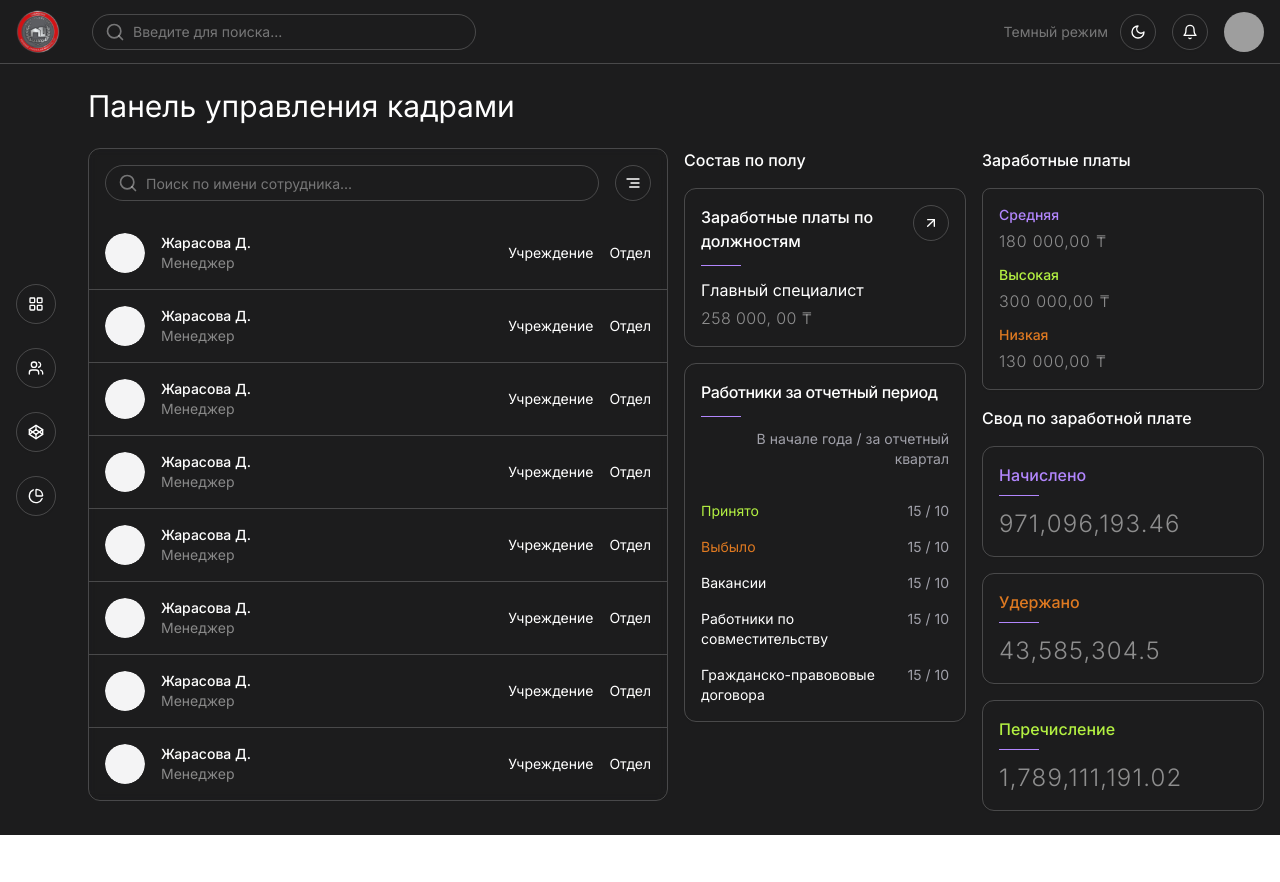
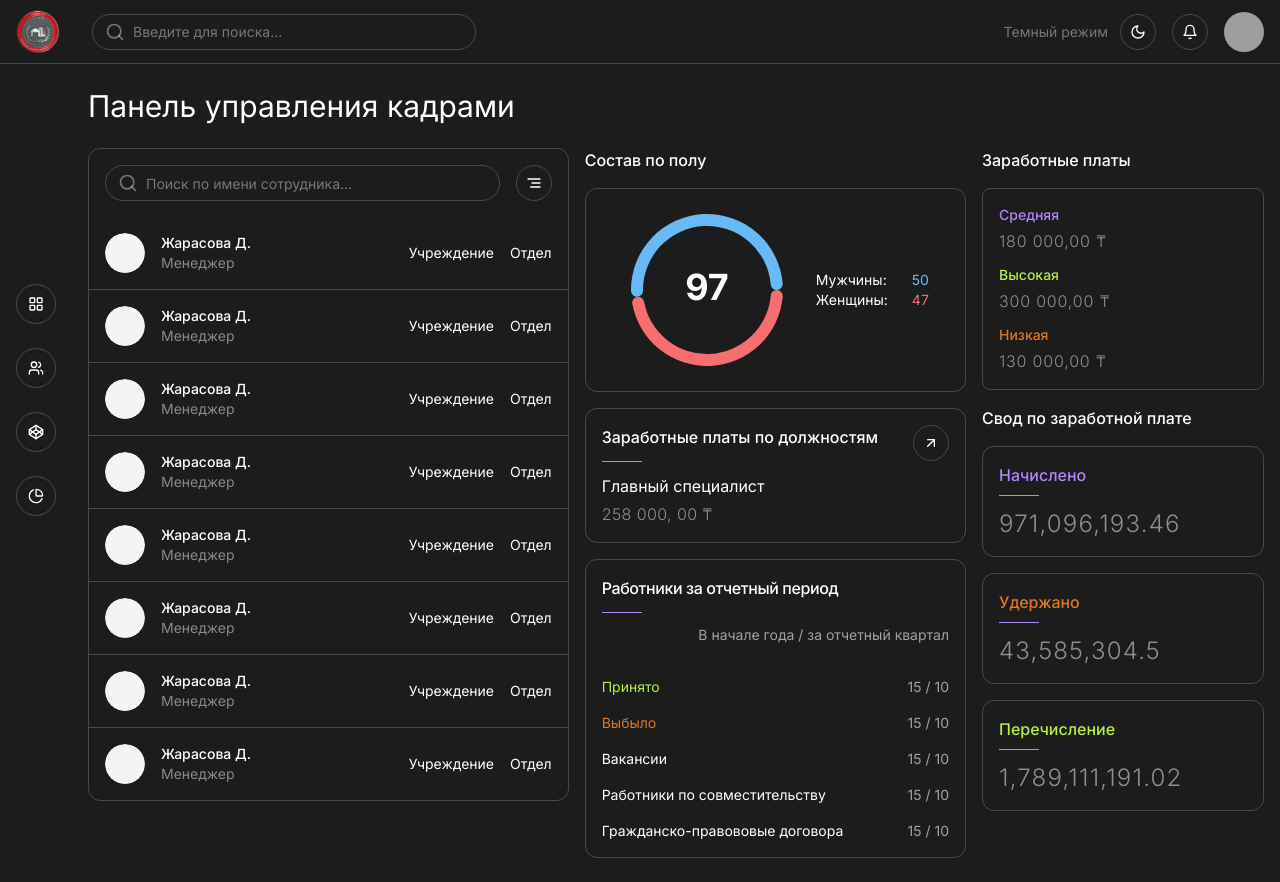
Before and after one commit to sogeking7/nusa-front, a Next.js app: page /home/people in a window 1280 px wide. Before the commit the page ends 835 px from the top, so only its background shows below. Built offline with nearby package versions, Linux system fonts and the light colour scheme; grey boxes are pictures that could not be loaded.

Commit message:
fix: donut-chart

```diff
--- a/src/app/home/people/page.tsx
+++ b/src/app/home/people/page.tsx
@@ -1,9 +1,9 @@
-import { DonutChart } from "@/components/ui/donut-chart";
 import { EmployeeStatsCard } from "@/features/pm/components/EmployeeStats";
 import ListContainer from "@/features/pm/components/ListContainer";
 import { SalaryCard } from "@/features/pm/components/SalaryCard";
 import { SalaryStats } from "@/features/pm/components/SalaryStats";
 import { SummaryCard } from "@/features/pm/components/SummaryCard";
+import { GenderChart } from "@/features/pm/components/GenderChart";
 
 const mockData = {
   genderStats: {
@@ -42,27 +42,12 @@ export default function HomePage() {
         Панель управления кадрами
       </h1>
       <div className="grid grid-cols-1 gap-4 lg:grid-cols-12">
-        <div className="col-span-6">
+        <div className="col-span-full lg:col-span-5">
           <ListContainer />
         </div>
-
-        {/* <div className="flex max-h-56 w-full max-w-[422px] items-center justify-between space-x-8 rounded-lg border border-white/20 p-5 pl-9">
-        <div className="flex flex-col space-y-6">
-        {chartData.map((data, index) => {
-          return (
-            <div key={index} className="flex items-center">
-            <p className="min-w-36 font-medium">{data.label}:</p>
-            <span className="ml-2 text-sm" style={{ color: data.color }}>
-            {data.value}
-            </span>
-            </div>
-            );
-            })}
-            </div>
-            </div> */}
-        <div className="col-span-3 space-y-4">
+        <div className="col-span-full lg:col-span-4 space-y-4">
           <h2 className="font-medium text-white">Состав по полу</h2>
-          {/* <DonutChart /> */}
+          <GenderChart />
           <SalaryCard
             title="Заработные платы по должностям"
             subtitle="Главный специалист"
@@ -74,7 +59,7 @@ export default function HomePage() {
             stats={employeeStats}
           />
         </div>
-        <div className="col-span-3 space-y-4">
+        <div className="col-span-full lg:col-span-3 space-y-4">
           <h2 className="font-medium text-white">Заработные платы</h2>
           <SalaryStats salaryRange={mockData.salaryRange} />
           <div className="space-y-4">
--- a/src/components/ui/donut-chart.tsx
+++ /dev/null
@@ -1,99 +0,0 @@
-"use client";
-
-import { TrendingUp } from "lucide-react";
-import {
-  Label,
-  PolarGrid,
-  PolarRadiusAxis,
-  RadialBar,
-  RadialBarChart,
-} from "recharts";
-
-import {
-  Card,
-  CardContent,
-  CardDescription,
-  CardFooter,
-  CardHeader,
-  CardTitle,
-} from "@/components/ui/card";
-import { ChartConfig, ChartContainer } from "@/components/ui/chart";
-const chartData = [
-  { browser: "safari", visitors: 50, fill: "var(--color-safari)" },
-];
-
-const chartConfig = {
-  visitors: {
-    label: "Visitors",
-  },
-  safari: {
-    label: "Safari",
-    color: "hsl(var(--chart-2))",
-  },
-} satisfies ChartConfig;
-
-export function DonutChart() {
-  return (
-    <Card className="flex flex-col bg-inherit">
-      <CardHeader className="items-center pb-0">
-        <CardTitle>Radial Chart - Text</CardTitle>
-        <CardDescription>January - June 2024</CardDescription>
-      </CardHeader>
-      <CardContent className="flex-1 pb-0">
-        <ChartContainer
-          config={chartConfig}
-          className="mx-auto aspect-square max-h-[250px]"
-        >
-          <RadialBarChart
-            data={chartData}
-            startAngle={0}
-            endAngle={350}
-            innerRadius={80}
-            outerRadius={110}
-          >
-            <PolarGrid
-              gridType="circle"
-              radialLines={false}
-              stroke="none"
-              className="first:fill-muted last:fill-[#1C1C1D]"
-              polarRadius={[86, 74]}
-            />
-            <RadialBar dataKey="visitors" background cornerRadius={10} />
-            <PolarRadiusAxis tick={false} tickLine={false} axisLine={false}>
-              <Label
-                content={({ viewBox }) => {
-                  if (viewBox && "cx" in viewBox && "cy" in viewBox) {
-                    return (
-                      <text
-                        x={viewBox.cx}
-                        y={viewBox.cy}
-                        textAnchor="middle"
-                        dominantBaseline="middle"
-                      >
-                        <tspan
-                          x={viewBox.cx}
-                          y={viewBox.cy}
-                          className="fill-white text-4xl font-bold"
-                        >
-                          {chartData[0].visitors.toLocaleString()}
-                        </tspan>
-                      </text>
-                    );
-                  }
-                }}
-              />
-            </PolarRadiusAxis>
-          </RadialBarChart>
-        </ChartContainer>
-      </CardContent>
-      <CardFooter className="flex-col gap-2 text-sm">
-        <div className="flex items-center gap-2 font-medium leading-none">
-          Trending up by 5.2% this month <TrendingUp className="h-4 w-4" />
-        </div>
-        <div className="leading-none text-muted-foreground">
-          Showing total visitors for the last 6 months
-        </div>
-      </CardFooter>
-    </Card>
-  );
-}
--- /dev/null
+++ b/src/features/pm/components/GenderChart.tsx
@@ -0,0 +1,104 @@
+"use client";
+
+import { PolarRadiusAxis, RadialBar, RadialBarChart, Label } from "recharts";
+import { Card, CardContent } from "@/components/ui/card";
+import {
+  ChartConfig,
+  ChartContainer,
+  ChartTooltip,
+  ChartTooltipContent,
+} from "@/components/ui/chart";
+import { cn } from "@/lib/utils";
+
+const chartData = [{ male: 50, female: 47 }];
+
+const chartConfig = {
+  male: {
+    label: "Мужчины:",
+    color: "#67BAF6",
+  },
+  female: {
+    label: "Женщины:",
+    color: "#F66E70",
+  },
+} satisfies ChartConfig;
+
+export function GenderChart() {
+  const totalCount = chartData[0].male + chartData[0].female;
+
+  return (
+    <Card className={cn("!rounded-xl border border-white/20")}>
+      <CardContent className="flex flex-wrap justify-center items-center gap-6 !p-4">
+        <ChartContainer
+          config={chartConfig}
+          className="flex-shrink-0 relative aspect-square w-full max-w-[170px] !p-0"
+        >
+          <RadialBarChart
+            data={chartData}
+            endAngle={360}
+            startAngle={0}
+            innerRadius={70}
+            outerRadius={100}
+          >
+            <PolarRadiusAxis tick={false} tickLine={false} axisLine={false}>
+              <Label
+                content={({ viewBox }) => {
+                  if (viewBox && "cx" in viewBox && "cy" in viewBox) {
+                    return (
+                      <text
+                        x={viewBox.cx}
+                        y={viewBox.cy}
+                        textAnchor="middle"
+                        dominantBaseline="middle"
+                      >
+                        <tspan
+                          x={viewBox.cx}
+                          y={viewBox.cy}
+                          className="fill-white text-4xl font-bold"
+                        >
+                          {totalCount}
+                        </tspan>
+                      </text>
+                    );
+                  }
+                }}
+              />
+            </PolarRadiusAxis>
+            <ChartTooltip
+              cursor={false}
+              content={<ChartTooltipContent hideLabel />}
+            />
+            <RadialBar
+              dataKey="male"
+              stackId="a"
+              cornerRadius={10}
+              fill={chartConfig.male.color}
+              className="stroke-transparent stroke-2"
+            />
+            <RadialBar
+              dataKey="female"
+              fill={chartConfig.female.color}
+              stackId="a"
+              cornerRadius={10}
+              className="stroke-transparent stroke-2"
+            />
+          </RadialBarChart>
+        </ChartContainer>
+        <div className={"text-sm"}>
+          <p className={"flex justify-between gap-6"}>
+            <span className={"text-white"}>{chartConfig.male.label}</span>
+            <span style={{ color: chartConfig.male.color}}>
+              {chartData[0].male}
+            </span>
+          </p>
+          <p className={"flex justify-between gap-6"}>
+            <span className={"text-white"}>{chartConfig.female.label}</span>
+            <span style={{ color: chartConfig.female.color}}>
+              {chartData[0].female}
+            </span>
+          </p>
+        </div>
+      </CardContent>
+    </Card>
+  );
+}
--- a/src/features/pm/components/ListContainer.tsx
+++ b/src/features/pm/components/ListContainer.tsx
@@ -27,7 +27,7 @@ export default function ListContainer() {
   );
 
   return (
-    <div className="max-w-3xl rounded-xl border border-white/20 bg-inherit backdrop-blur-sm">
+    <div className="rounded-xl border border-white/20 bg-inherit backdrop-blur-sm">
       <div className="flex w-full space-x-2 p-4 md:space-x-4">
         <Input
           leftIcon={<SearchIcon size={20} className="text-white/40" />}
```
